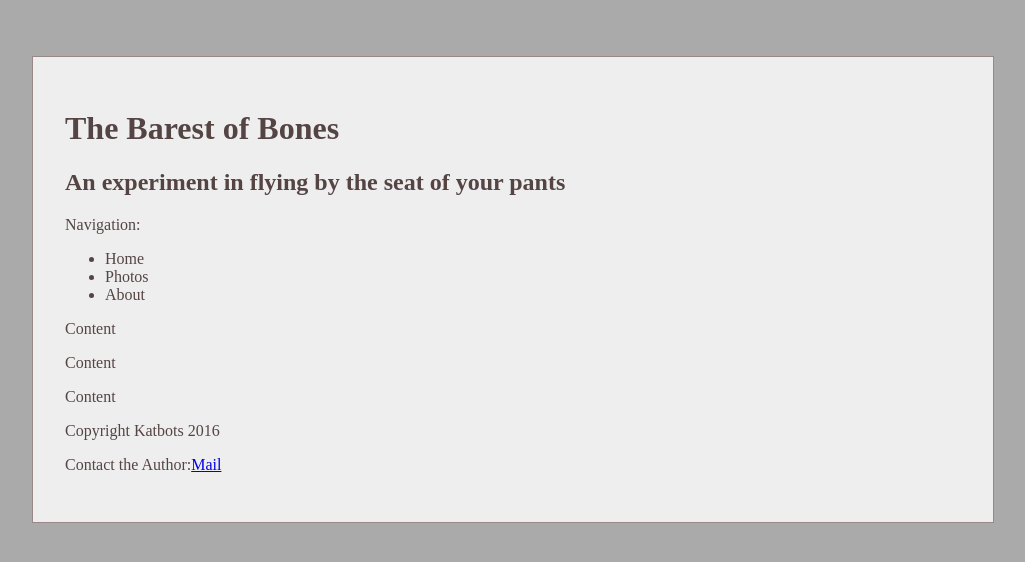
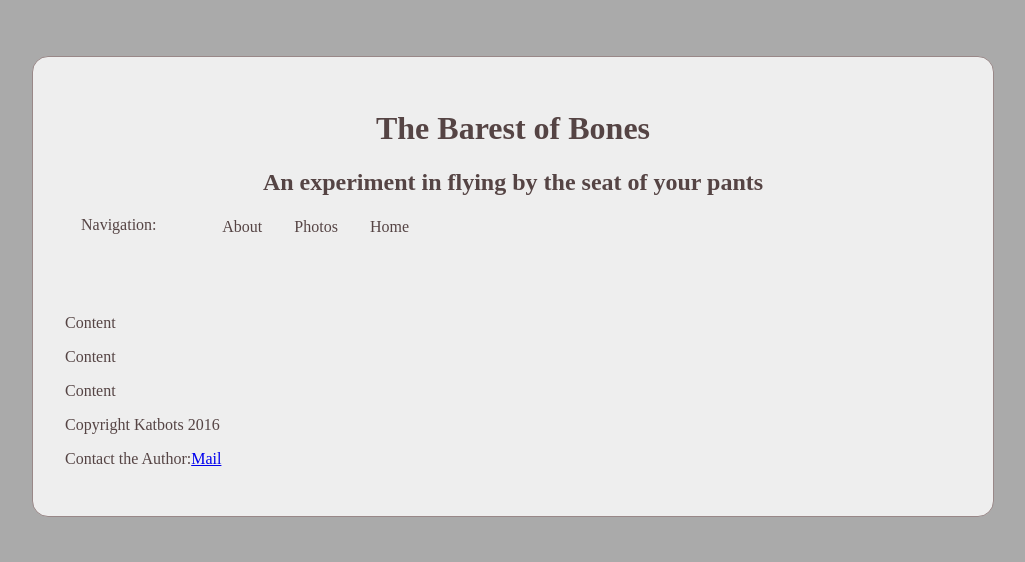
Before and after one commit to tkraak/htmlfirst, a plain HTML site: page index.html in a window 1280 px wide. Shown: the whole page, without its empty margins (127-1152 px from the left). Drawn offline with Linux system fonts and the light colour scheme.

Commit message:
adds text formatting for nav + header

```diff
--- a/css/style.css
+++ b/css/style.css
@@ -9,4 +9,17 @@ body {
 	margin: 3.5em auto;
 	padding: 2em;
 	border: 1px solid #988;
+	border-radius: 1em;
 	}
+header hgroup {
+	text-align:center;
+}
+nav p {margin: 0 1em -2em 1em;}
+nav ul {
+	width:20em;
+	height:5em;}
+nav ul li {
+	float:right;
+	margin: 0 1em;
+	list-style: none;
+	}
```
